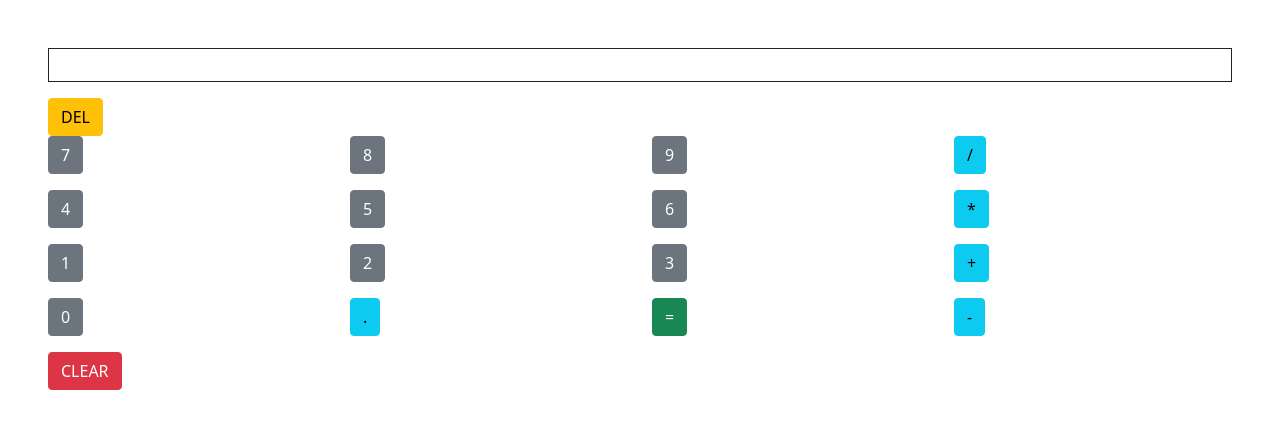
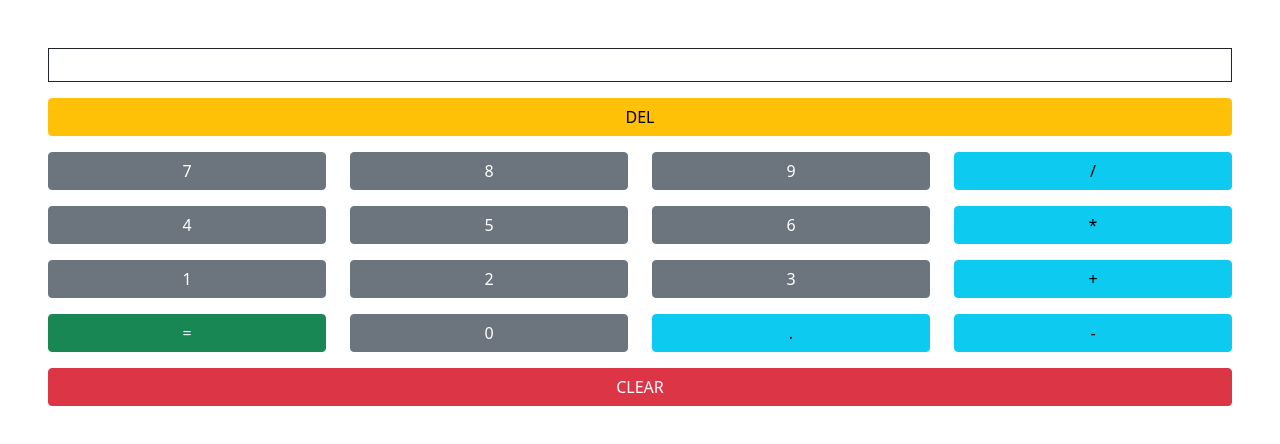
Before and after one commit to DDK2707/JSCalculator, a plain HTML site: page index.html in a window 1280 px wide. Drawn offline with Linux system fonts and the light colour scheme.

Commit message:
JS complete, styling to do

```diff
--- a/index.html
+++ b/index.html
@@ -8,73 +8,73 @@
     <title>Dale's Calculator</title>
 </head>
 <body>
-    <div class="calculator p-5 mx-auto">
+    <div class="calculator p-5 mx-auto ">
         <div id="output" class="border border-dark mb-3 h-50 p-3"></div>
         <div class="buttons">
-            <div class="row">
+            <div class="row mb-3">
                 <div class="col">
-                    <button class="btn btn-warning" onclick="deleteChar()">DEL</button>
+                    <button class="btn btn-warning  w-100" onclick="deleteChar()">DEL</button>
                 </div>
             </div>
             <div class="row mb-3">
                 <div class="col">
-                    <button class="btn btn-secondary" onclick="addToSum('7')">7</button>
+                    <button class="btn btn-secondary w-100" onclick="addToSum('7')">7</button>
                 </div>
                 <div class="col">
-                    <button class="btn btn-secondary" onclick="addToSum('8')">8</button>
+                    <button class="btn btn-secondary w-100" onclick="addToSum('8')">8</button>
                 </div>
                 <div class="col">
-                    <button class="btn btn-secondary" onclick="addToSum('9')">9</button>
+                    <button class="btn btn-secondary w-100" onclick="addToSum('9')">9</button>
                 </div>
                 <div class="col">
-                    <button class="btn btn-info" onclick="addToSum('/')">/</button>
+                    <button class="btn btn-info w-100" onclick="addToSum('/')">/</button>
                 </div>
             </div>
             <div class="row mb-3">
                 <div class="col">
-                    <button class="btn btn-secondary" onclick="addToSum('4')">4</button>
+                    <button class="btn btn-secondary w-100" onclick="addToSum('4')">4</button>
                 </div>
                 <div class="col">
-                    <button class="btn btn-secondary" onclick="addToSum('5')">5</button>
+                    <button class="btn btn-secondary w-100" onclick="addToSum('5')">5</button>
                 </div>
                 <div class="col">
-                    <button class="btn btn-secondary" onclick="addToSum('6')">6</button>
+                    <button class="btn btn-secondary w-100" onclick="addToSum('6')">6</button>
                 </div>
                 <div class="col">
-                    <button class="btn btn-info" onclick="addToSum('*')">*</button>
+                    <button class="btn btn-info w-100" onclick="addToSum('*')">*</button>
                 </div>
             </div>
             <div class="row mb-3">
                 <div class="col">
-                    <button class="btn btn-secondary" onclick="addToSum('1')">1</button>
+                    <button class="btn btn-secondary w-100" onclick="addToSum('1')">1</button>
                 </div>
                 <div class="col">
-                    <button class="btn btn-secondary" onclick="addToSum('2')">2</button>
+                    <button class="btn btn-secondary w-100" onclick="addToSum('2')">2</button>
                 </div>
                 <div class="col">
-                    <button class="btn btn-secondary" onclick="addToSum('3')">3</button>
+                    <button class="btn btn-secondary w-100" onclick="addToSum('3')">3</button>
                 </div>
                 <div class="col">
-                    <button class="btn btn-info" onclick="addToSum('+')">+</button>
+                    <button class="btn btn-info w-100" onclick="addToSum('+')">+</button>
                 </div>
             </div>
             <div class="row mb-3">
                 <div class="col">
-                    <button class="btn btn-secondary" onclick="addToSum('0')">0</button>
+                    <button class="btn btn-success w-100" onclick="evaluateSum('')">=</button>
                 </div>
                 <div class="col">
-                    <button class="btn btn-info" onclick="addToSum('.')">.</button>
+                    <button class="btn btn-secondary w-100" onclick="addToSum('0')">0</button>
                 </div>
                 <div class="col">
-                    <button class="btn btn-success" onclick="evaluateSum()">=</button>
+                    <button class="btn btn-info w-100" onclick="addToSum()">.</button>
                 </div>
                 <div class="col">
-                    <button class="btn btn-info" onclick="addToSum('-')">-</button>
+                    <button class="btn btn-info w-100" onclick="addToSum('-')">-</button>
                 </div>
             </div>
             <div class="row">
                 <div class="col">
-                    <button class="btn btn-danger" onclick="clearSum()">CLEAR</button>
+                    <button class="btn btn-danger w-100" onclick="clearSum()">CLEAR</button>
                 </div>
             </div>
         </div>
```
